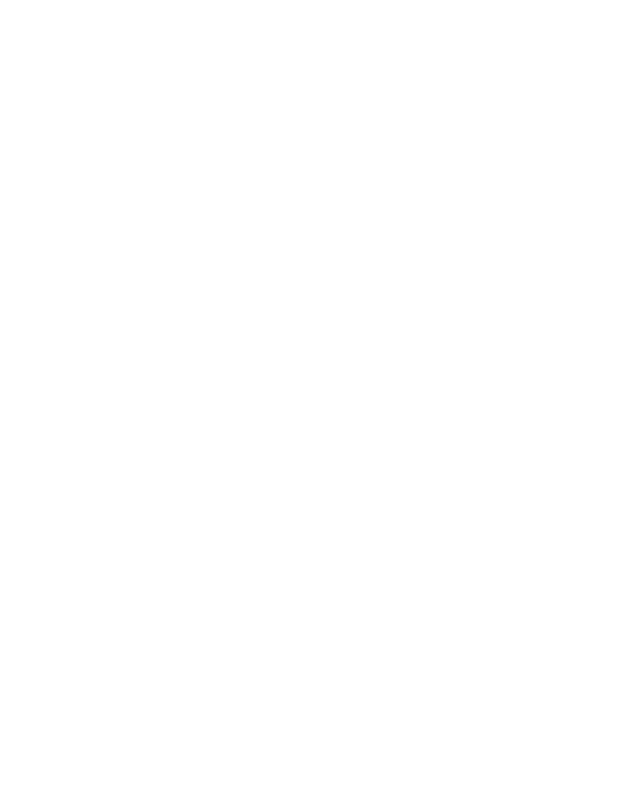
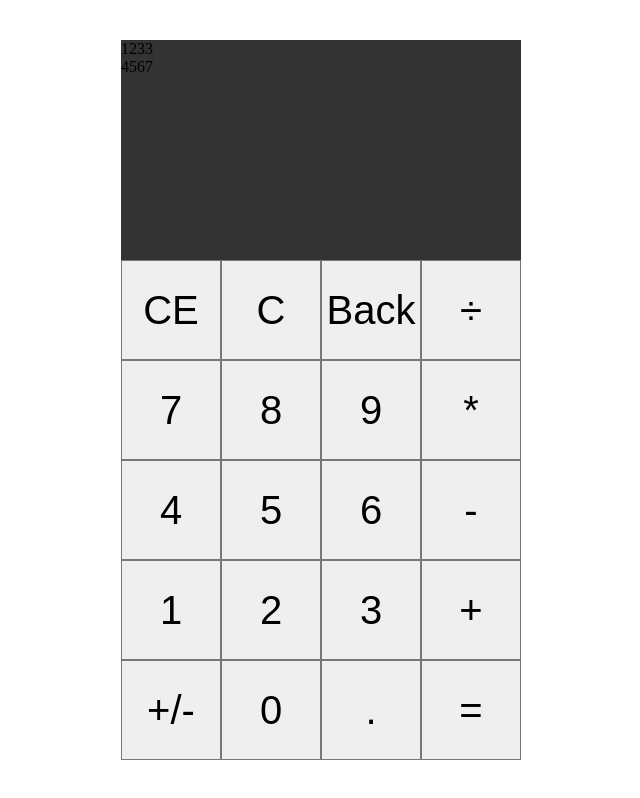
Before and after one commit to Casssb/calculator, a plain HTML site: page index.html in a window 1280 px wide. Shown: the whole page, without its empty margins (319-959 px from the left). Drawn offline with Linux system fonts and the light colour scheme.

Commit message:
basic css styling and button config

```diff
--- a/index.html
+++ b/index.html
@@ -10,5 +10,37 @@
 </head>
 <body>
 
+    <main class="calc-container">
+        <div class="screen">
+            <div class="current-entry">1233</div>
+            <div class="previous-entry">4567</div>
+        </div>
+
+        <button class="clear-element">CE</button>
+        <button class="clear">C</button>
+        <button class="back">Back</button>
+        <button class="operator">÷</button>
+
+        <button class="number">7</button>
+        <button class="number">8</button>
+        <button class="number">9</button>
+        <button class="operator">*</button>
+
+        <button class="number">4</button>
+        <button class="number">5</button>
+        <button class="number">6</button>
+        <button class="operator">-</button>
+
+        <button class="number">1</button>
+        <button class="number">2</button>
+        <button class="number">3</button>
+        <button class="operator">+</button>
+
+        <button class="sign">+/-</button>
+        <button class="number">0</button>
+        <button class="number">.</button>
+        <button class="equals">=</button>
+    </main>
+
 </body>
 </html>
--- a/styles.css
+++ b/styles.css
@@ -0,0 +1,38 @@
+* {
+    padding: 0;
+    margin: 0;
+    box-sizing: border-box;
+}
+
+html {
+
+}
+
+body {
+    height: 100vh;
+    width: 100vw;
+    display: flex;
+    justify-content: center;
+    align-items: center;
+}
+
+
+.calc-container {
+    max-width: 80vw;
+    height: 90vh;
+    display: grid;
+    grid-template-columns: repeat(4, 100px);
+    grid-template-rows: minmax(140px, auto) repeat(5, 100px);
+}
+
+.screen {
+    grid-column: 1 / -1;
+    background-color: rgba(0, 0, 0, 0.8);
+}
+
+button {
+    font-size: 2.5rem;
+    cursor: pointer;
+    outline: none;
+    border: 0.1rem solid rgba(0, 0, 0, 0.5);
+}
```
Also changed, not shown: favicon (1).ico (added).
